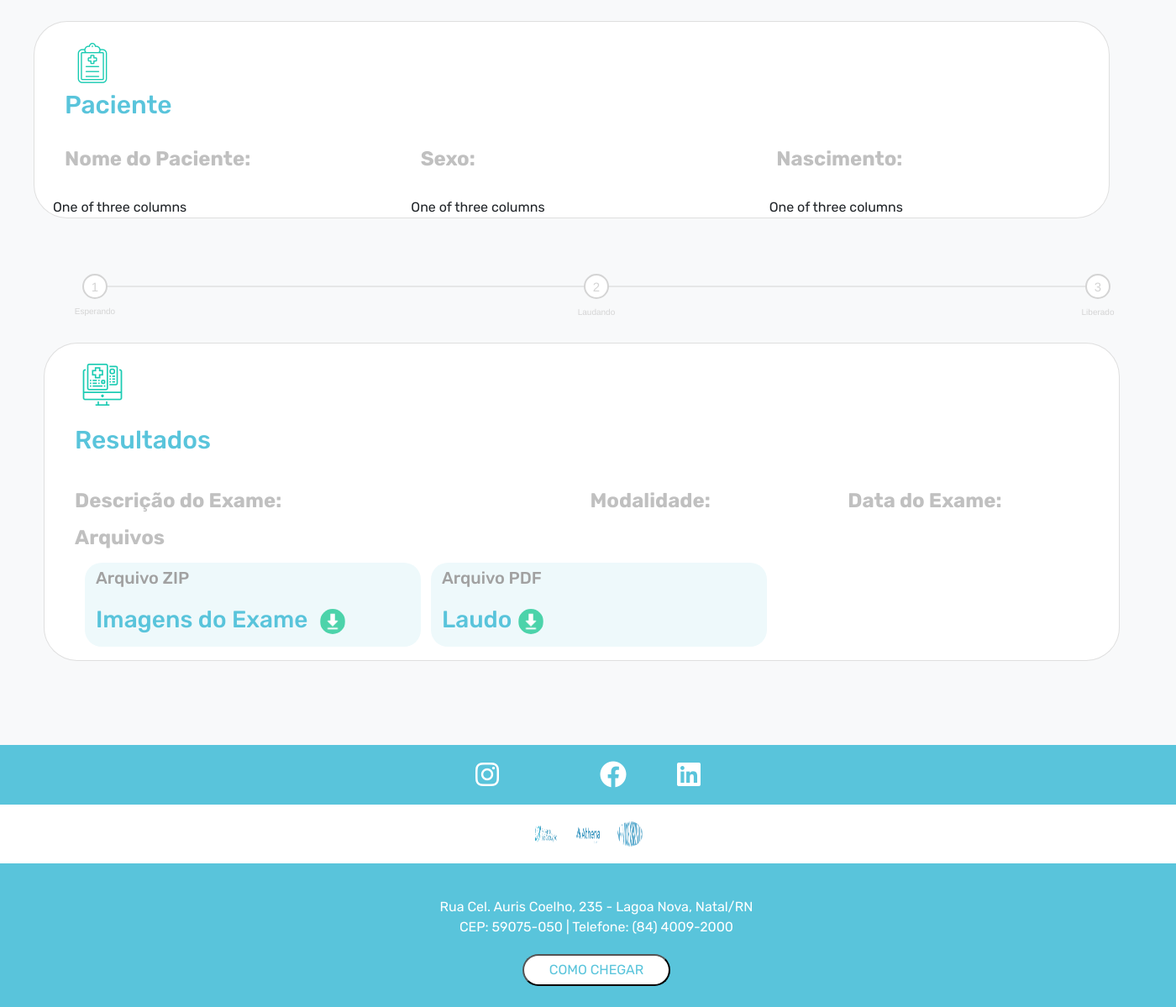
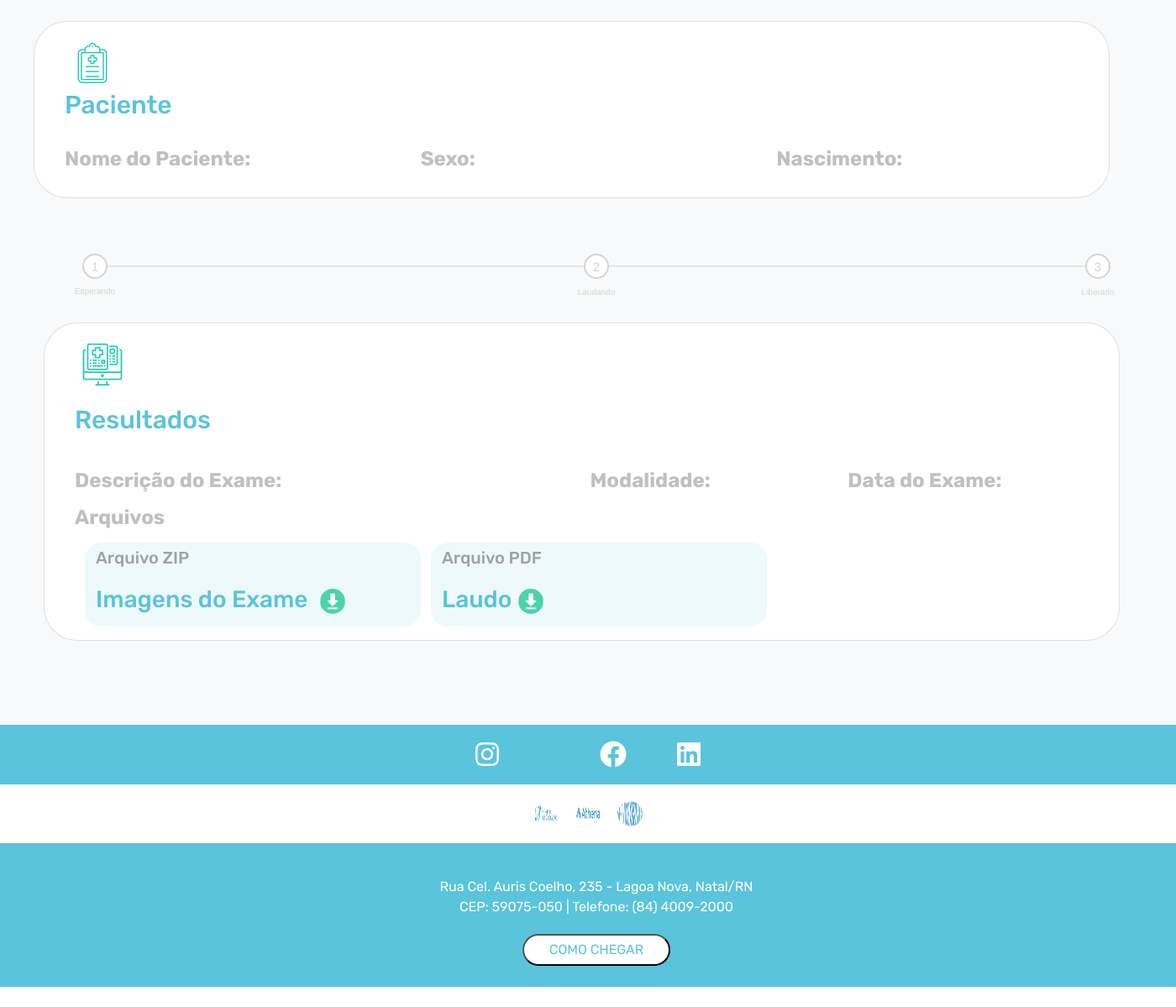
Before and after one commit to williammath26/butons_atualizado, a Django app: template sr-entrega-hcn-fronted/entrega/templates/PaginaExames.html in a window 1400 px wide. Shown: the part 260-1459 px from the top of the page at 84% size. After the commit the page ends 1435 px from the top, so only its background shows below. Run offline with Django 4.2, Linux system fonts and the light colour scheme; the template is opened without the code that fills it, so the values that code supplies are empty; some libraries are stand-ins or nearby versions.

Commit message:
atualizado

```diff
--- a/sr-entrega-hcn-fronted/entrega/templates/PaginaExames.html
+++ b/sr-entrega-hcn-fronted/entrega/templates/PaginaExames.html
@@ -98,19 +98,6 @@
                         </div>
                     </div>
                 </div>
-                <div class="container">
-                    <div class="row">
-                      <div class="col-sm">
-                        One of three columns
-                      </div>
-                      <div class="col-sm">
-                        One of three columns
-                      </div>
-                      <div class="col-sm">
-                        One of three columns
-                      </div>
-                    </div>
-                  </div>
             </div>
 
             <div class="card-body rounded-pill">
```
